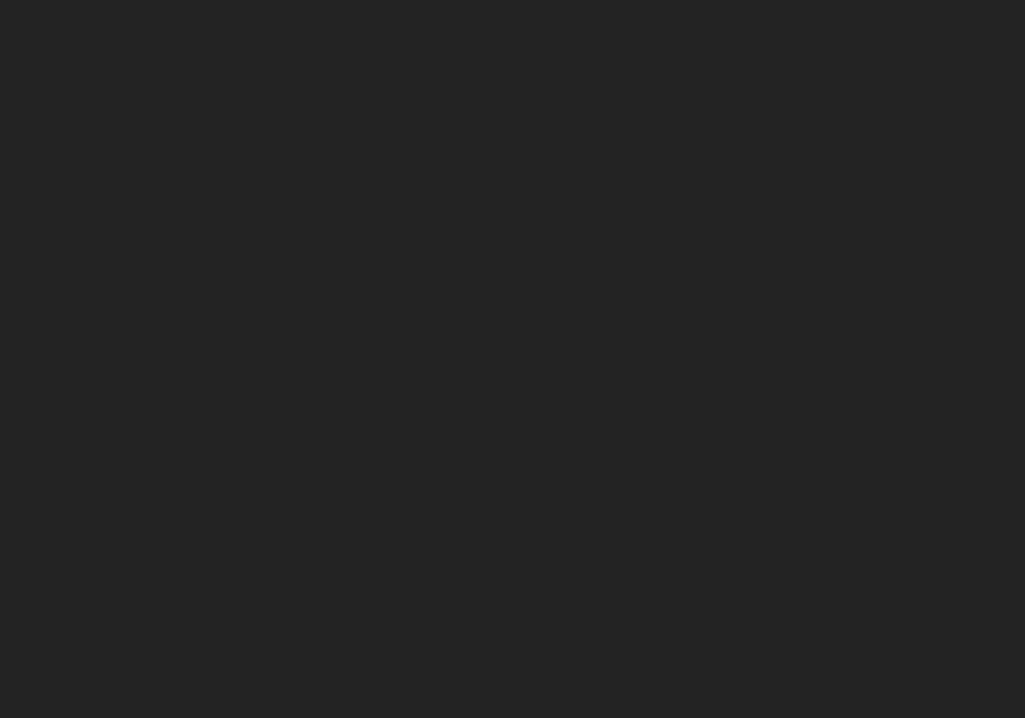
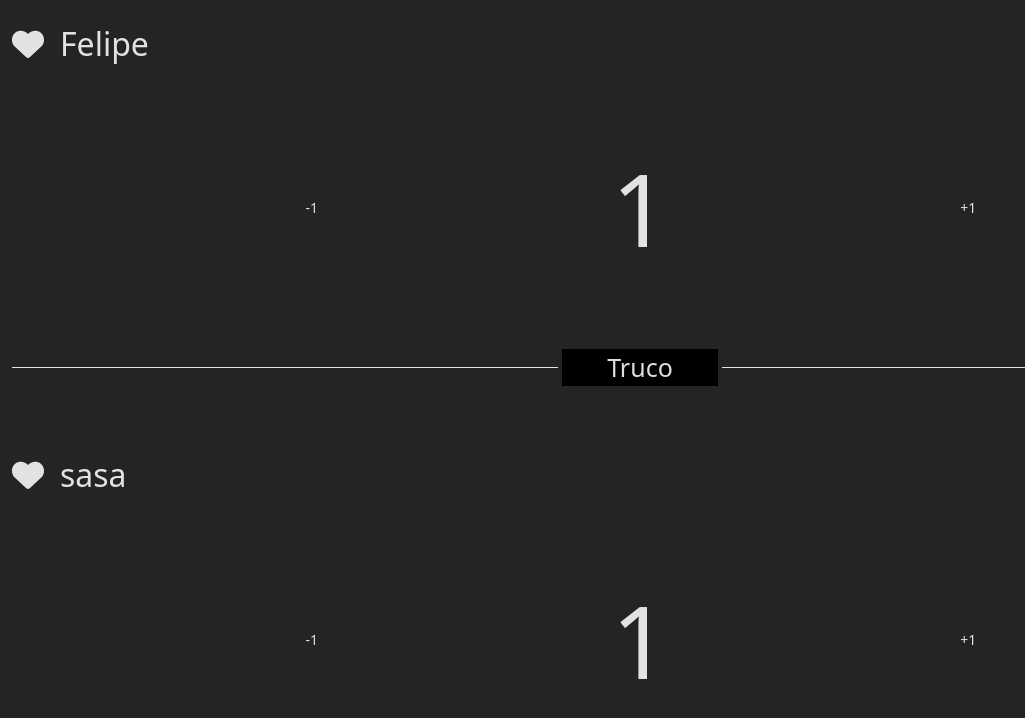
Before and after one commit to FelipeSoares-code/contador-truco, a React (Vite) app: page /contador in a window 1280 px wide. Shown: the top 718 px of the page, without its empty margins (0-1025 px from the left). Built offline with nearby package versions, Linux system fonts and the light colour scheme.

Commit message:
iniciei a tela do contador

```diff
--- /dev/null
+++ b/src/componentes/AreaPontos.jsx
@@ -0,0 +1,23 @@
+import { BsSuitClubFill as NaipePaus } from "react-icons/bs";
+import { FaHeart as NaipeCopas } from "react-icons/fa6";
+import { BsSuitSpadeFill as NaipeEspadas } from "react-icons/bs";
+import { FaDiamond as NaipeOuros } from "react-icons/fa6";
+
+export default function AreaPontos({naipe, nome, pontos}){
+    const Naipe = (
+        <NaipeCopas />
+    )
+    return (
+        <>
+            <div className="flex gap-4 items-center text-[32px]">
+                <span className="">{Naipe}</span>
+                <h1 className="">{nome}</h1>
+            </div>
+            <div className="flex flex-row justify-between items-center">
+                <button className="w-[100%] text-sm">-1</button>
+                <span className="text-[100px]">{pontos}</span>
+                <button className="w-[100%] text-sm">+1</button>
+            </div>
+        </>
+    )
+}
--- a/src/telas/Contador.jsx
+++ b/src/telas/Contador.jsx
@@ -1,8 +1,28 @@
-
+import AreaPontos from "../componentes/AreaPontos";
 
 export default function Contador() {
+    const nome1 = "Felipe"
+    const nome2 = "sasa"
+    const pontos1 = 1
+    const pontos2 = 1
+    const btnTruco = "Truco"
+    const naipe1 = "copas"
+    const naipe2 = "paus"
 
     return(
-        <></>
+        <section className="h-screen px-3 py-5 flex flex-col justify-between">
+            <AreaPontos naipe={naipe1} nome={nome1} pontos={pontos1} />
+
+            <div className="flex flex-row justify-between items-center">
+                <hr className="w-[100%]" />
+                <button className="text-[25px] w-90 bg-black mx-1 font-medium">{btnTruco}</button>
+                <hr className="w-[100%]" />
+            </div>
+
+            <AreaPontos naipe={naipe2} nome={nome2} pontos={pontos2} />
+
+            <span></span>
+
+        </section>
     )
 }
```
Also changed, not shown: 1 other file (tests, documents, lock files or other folders).
